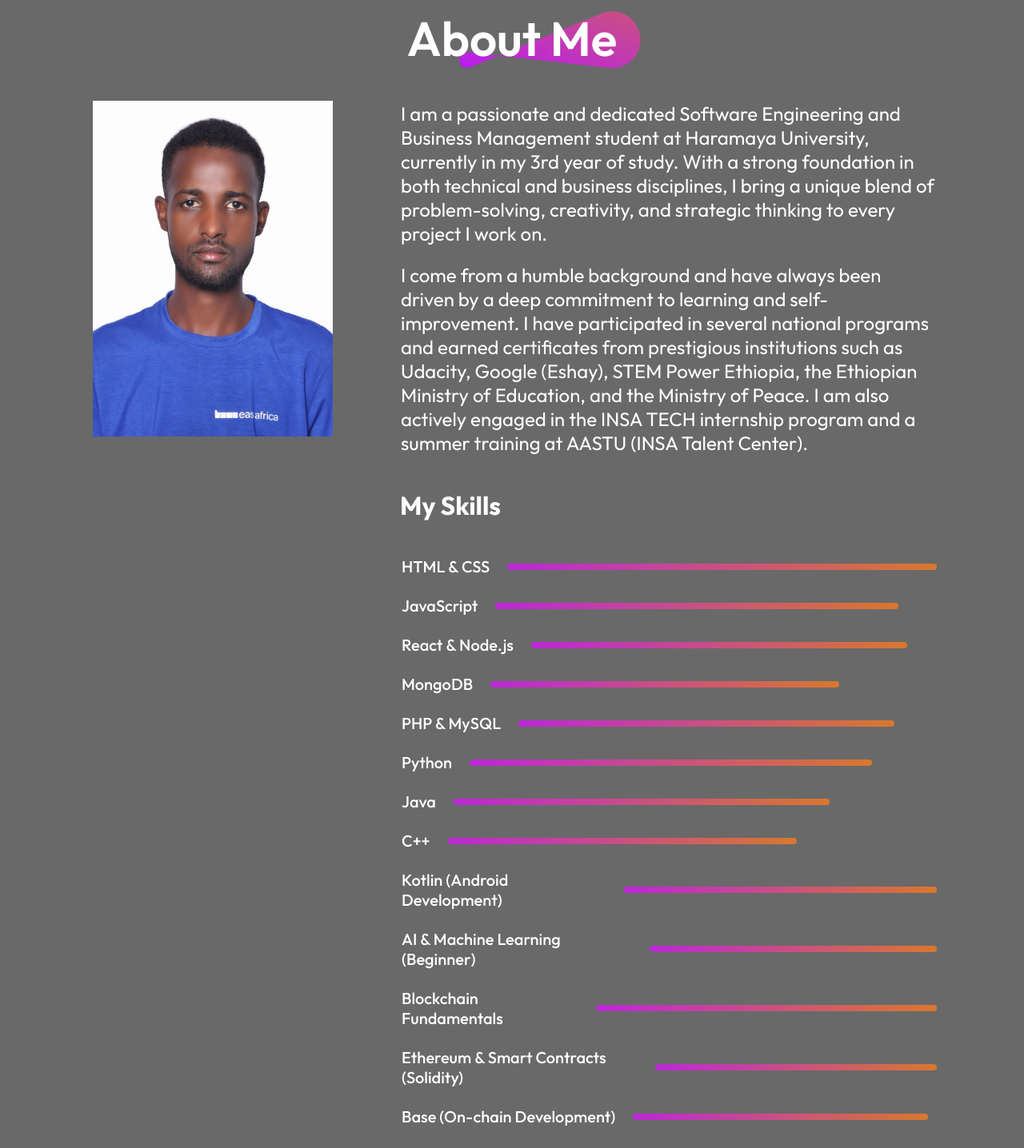
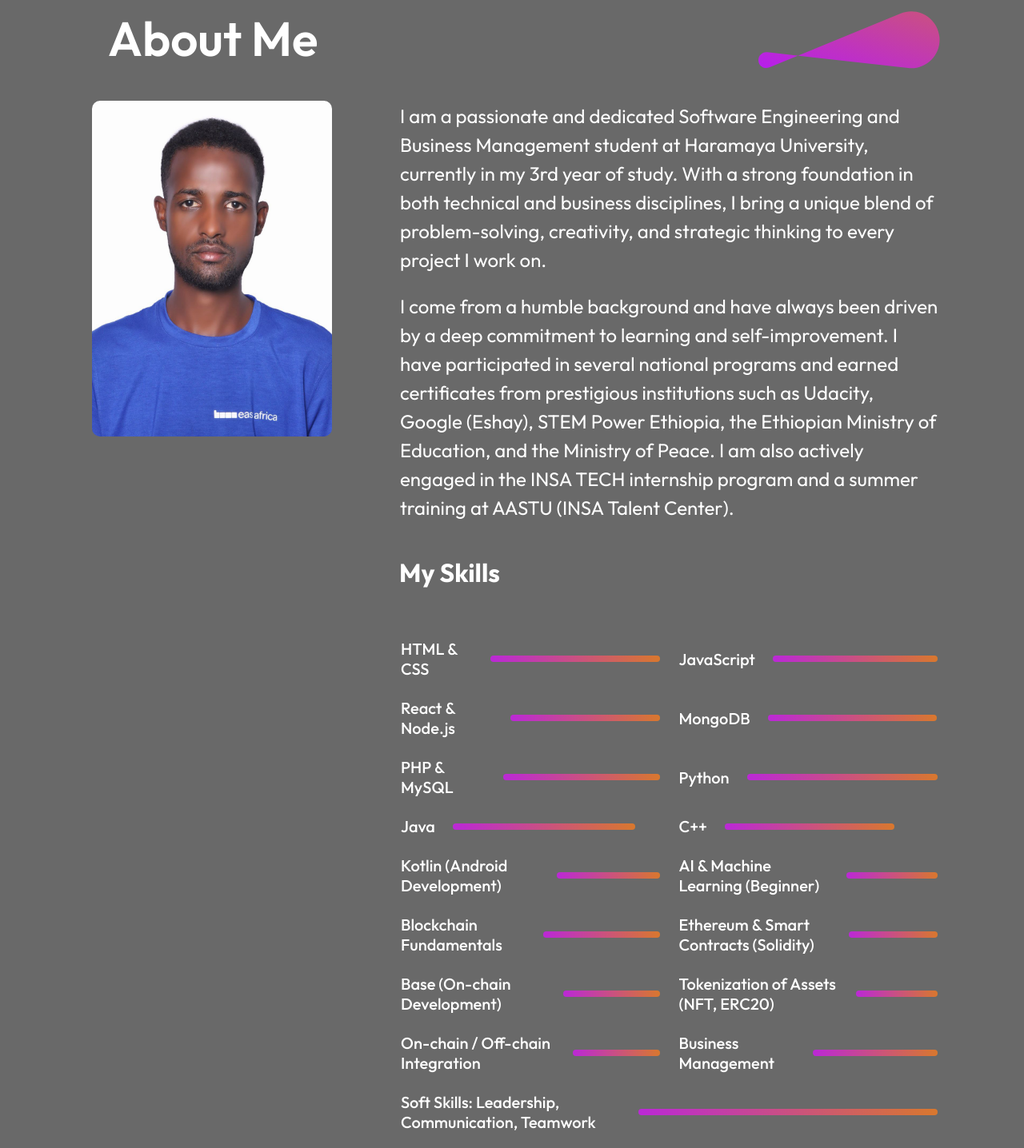
Before and after one commit to Gemtessa09/second, a React (Vite) app: page / in a window 1280 px wide. Shown: the part 1080-2516 px from the top of the page at 80% size. Built offline with nearby package versions, Linux system fonts and the light colour scheme.

Commit message:
Update About.css

```diff
--- a/src/components/About/About.css
+++ b/src/components/About/About.css
@@ -1,3 +1,4 @@
+/* Main container */
 .about {
   display: flex;
   flex-direction: column;
@@ -10,6 +11,7 @@
 /* Title */
 .about-title {
   position: relative;
+  width: 100%;
 }
 
 .about-title h1 {
@@ -25,22 +27,25 @@
   z-index: -1;
 }
 
-/* Sections: Left + Right */
+/* Sections: left + right */
 .about-sections {
   display: flex;
   gap: 80px;
+  width: 100%;
 }
 
 .about-left img {
   width: 300px;
   height: 420px;
   margin-left: 10px;
+  border-radius: 10px;
 }
 
 .about-right {
   display: flex;
   flex-direction: column;
   gap: 40px;
+  flex: 1;
 }
 
 /* Paragraphs */
@@ -49,26 +54,30 @@
   flex-direction: column;
   gap: 20px;
   font-size: 24px;
+  line-height: 1.5;
 }
 
 /* Skills */
 .about-skills {
   display: flex;
-  flex-direction: column;
+  flex-wrap: wrap;   /* allows multiple rows */
   gap: 20px;
+  margin-top: 20px;
 }
 
 .about-skill {
+  flex: 1 1 45%;     /* ~2 per row on desktop */
   display: flex;
   align-items: center;
   gap: 20px;
+  transition: 0.3s;
+  min-width: 250px;
   font-size: 20px;
   font-weight: 500;
-  transition: 0.3s ease;
 }
 
 .about-skill hr {
-  width: 50%;
+  width: 100%;
   height: 8px;
   border: none;
   border-radius: 50px;
@@ -88,7 +97,7 @@
   flex-direction: column;
   align-items: center;
   gap: 10px;
-  transition: 0.5s ease;
+  transition: 0.5s;
 }
 
 .about-achievement h1 {
@@ -104,7 +113,7 @@
   font-weight: 500;
 }
 
-/* Hover effects */
+/* Hover Effects */
 .about-skill:hover {
   transform: scale(1.05);
 }
@@ -113,10 +122,10 @@
   transform: scale(1.12);
 }
 
-/* Responsive: Small Screens */
+/* Responsive: max-width 768px */
 @media (max-width: 768px) {
   .about {
-    margin: 40px 60px;
+    margin: 40px 20px;
     align-items: flex-start;
     gap: 60px;
   }
@@ -132,7 +141,7 @@
   }
 
   .about-sections {
-    flex-direction: column; /* Stack vertically */
+    flex-direction: column; /* stack vertically */
     gap: 40px;
   }
 
@@ -147,7 +156,12 @@
     line-height: 28px;
   }
 
+  .about-skills {
+    flex-direction: column; /* stack one by one */
+  }
+
   .about-skill {
+    flex: 1 1 100%;  /* full width */
     font-size: 18px;
     gap: 15px;
   }
```
